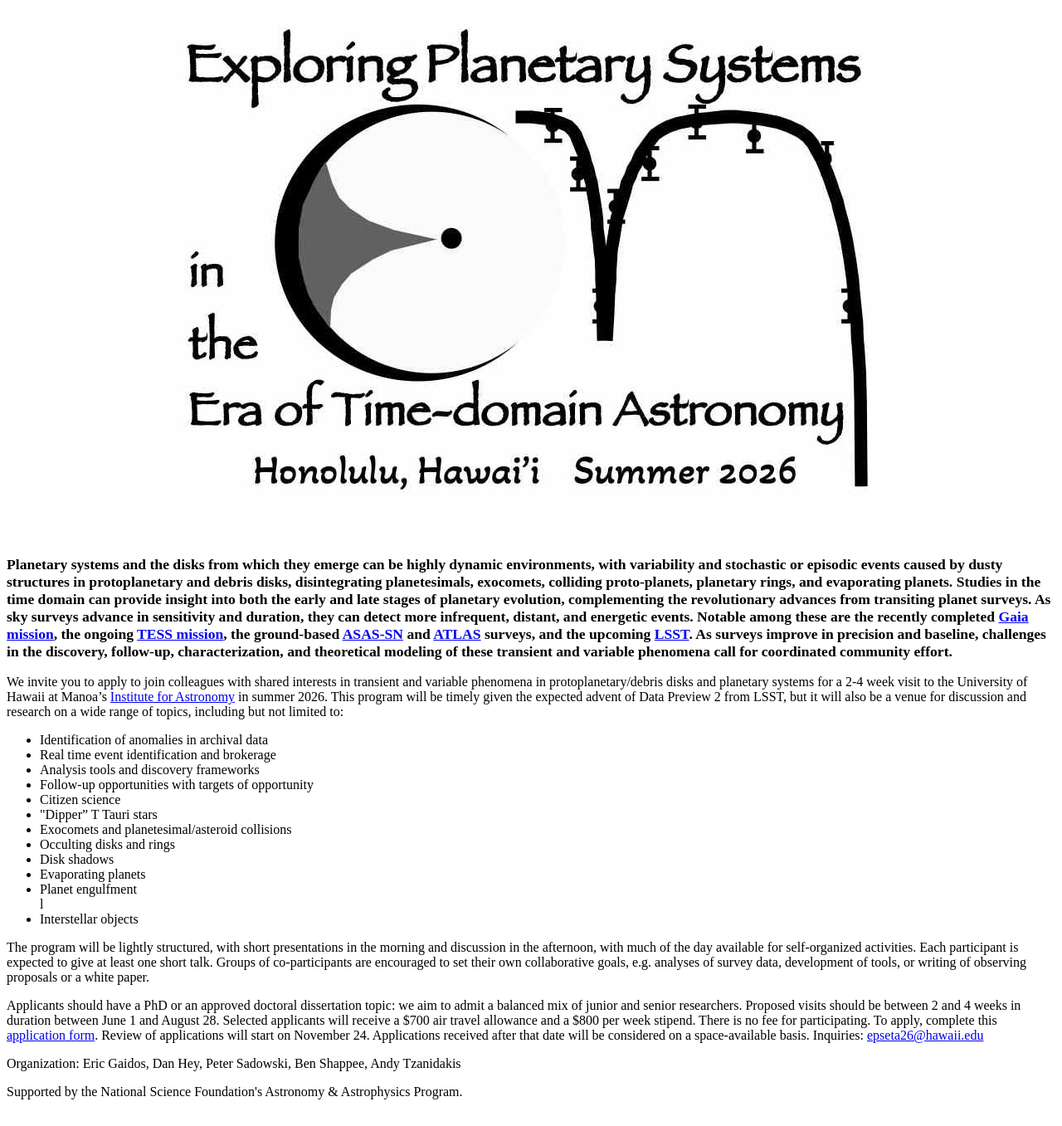
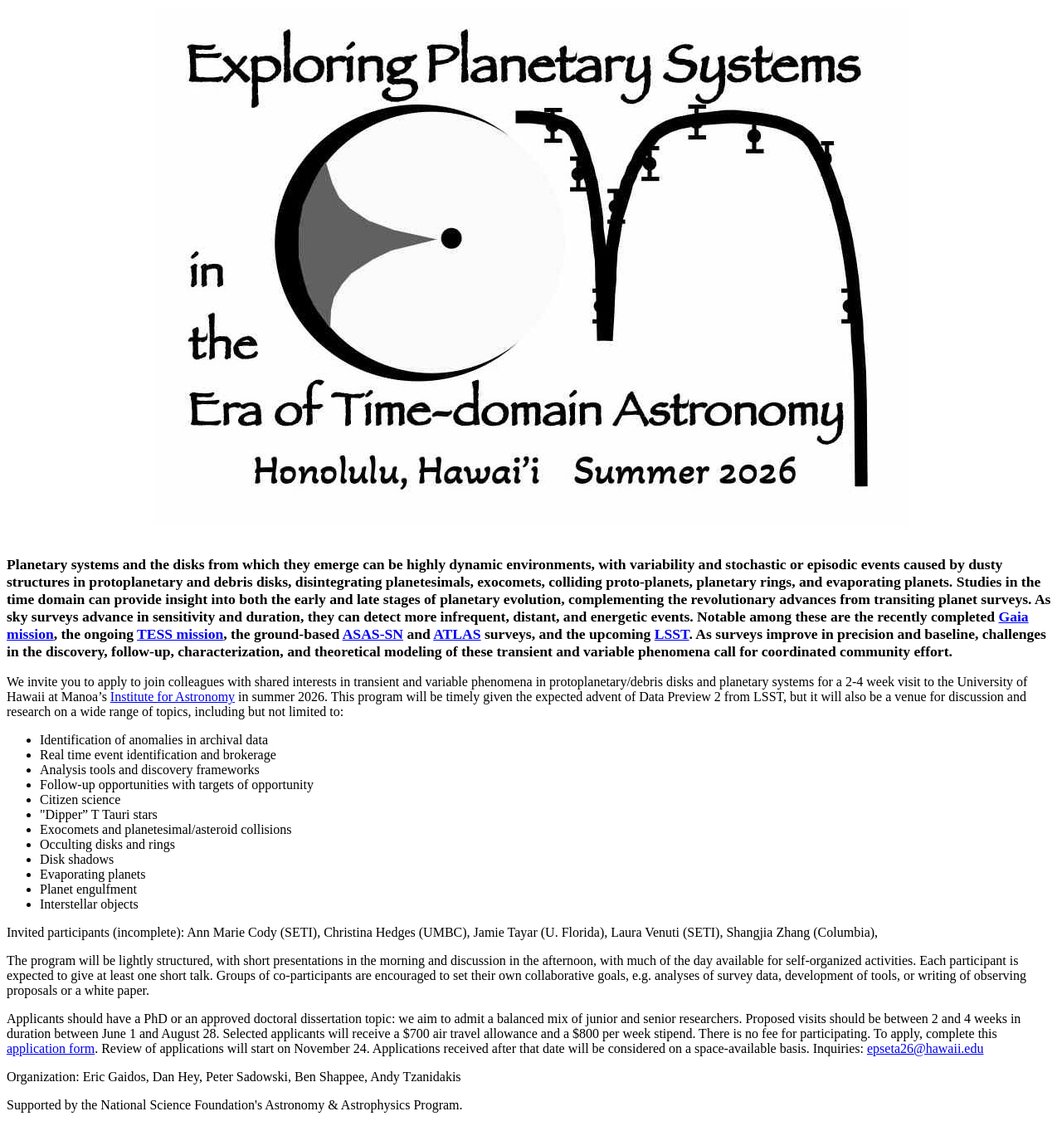
Before and after one commit to egaidos/egaidos.github.io, a Jekyll site: the page epseta26.html, which Jekyll copies as it is, in a window 1280 px wide. Shown: the whole page at 83% size. Built offline with Jekyll 4.4.1, drawn with Linux system fonts in a browser that asks for light colours; a style sheet for code colours, icons or effects is not loaded.

Commit message:
Update epseta26.html

```diff
--- a/epseta26.html
+++ b/epseta26.html
@@ -50,9 +50,11 @@ img {
 <li>Occulting disks and rings</li>
 <li>Disk shadows </li>
 <li>Evaporating planets</li>
-<li>Planet engulfment</li>l
+<li>Planet engulfment</li>
 <li>Interstellar objects</li>
 </ul>
+
+Invited participants (incomplete): Ann Marie Cody (SETI), Christina Hedges (UMBC), Jamie Tayar (U. Florida), Laura Venuti (SETI), Shangjia Zhang (Columbia),
 
 <p>The program will be lightly structured, with short presentations in the morning and discussion in the afternoon, with much of the day available for self-organized activities.  Each participant is expected to give at least one short talk.  Groups of co-participants are encouraged to set their own collaborative goals, e.g. analyses of survey data, development of tools, or writing of observing proposals or a white paper.</p>
 
```
